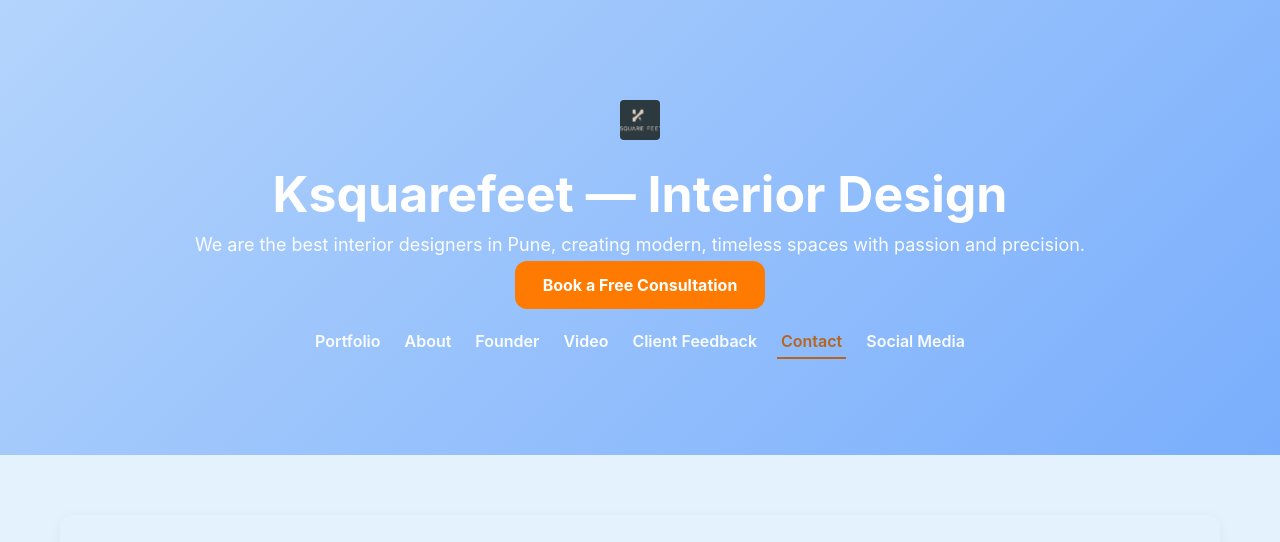
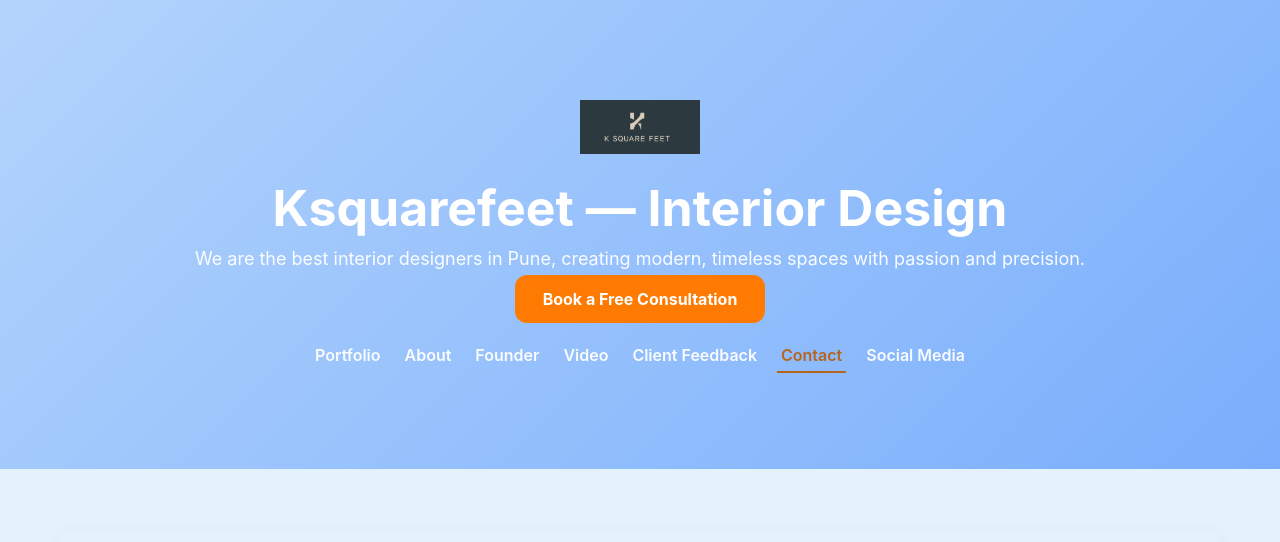
Before and after one commit to mayankvideo23-max/Interiorsite, a plain HTML site: page index.html in a window 1280 px wide. Shown: the top 542 px of the page. Drawn offline with Linux system fonts and the light colour scheme.

Commit message:
Update index.html

```diff
--- a/index.html
+++ b/index.html
@@ -128,13 +128,22 @@
 <header>
   <img src="./Photo/logo.png" alt="Logo" class="logo">
   <style>
+ header img.logo {
+  width: 80px;  /* Small size by default (mobile) */
+  height: 80px;
+  object-fit: cover;
+  border-radius: 4px;
+  margin-bottom: 20px;
+}
+
+/* For larger screens (laptop and above), increase logo size */
+@media(min-width: 768px) {
   header img.logo {
-    width: 40px;
-    height: 40px;
-    object-fit: cover;
-    border-radius: 4px;
-    margin-bottom: 20px;
+    width: 120px;  /* Bigger size on desktop */
+    height: auto;  /* Keep aspect ratio */
+    border-radius: 0; /* Optional: remove rounded corners */
   }
+}
 </style>
   <h1>Ksquarefeet — Interior Design</h1>
   <p class="lead">We are the best interior designers in Pune, creating modern, timeless spaces with passion and precision.</p>
```
